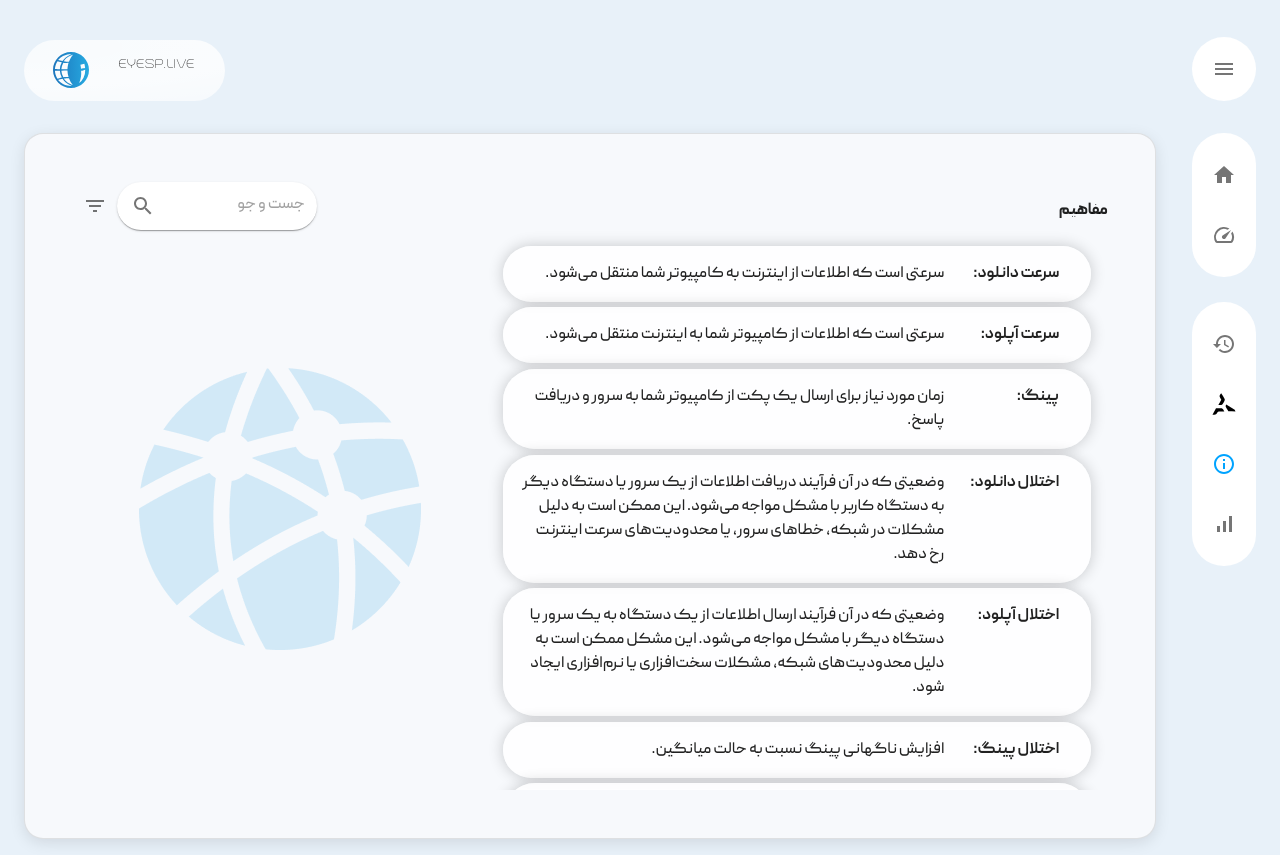
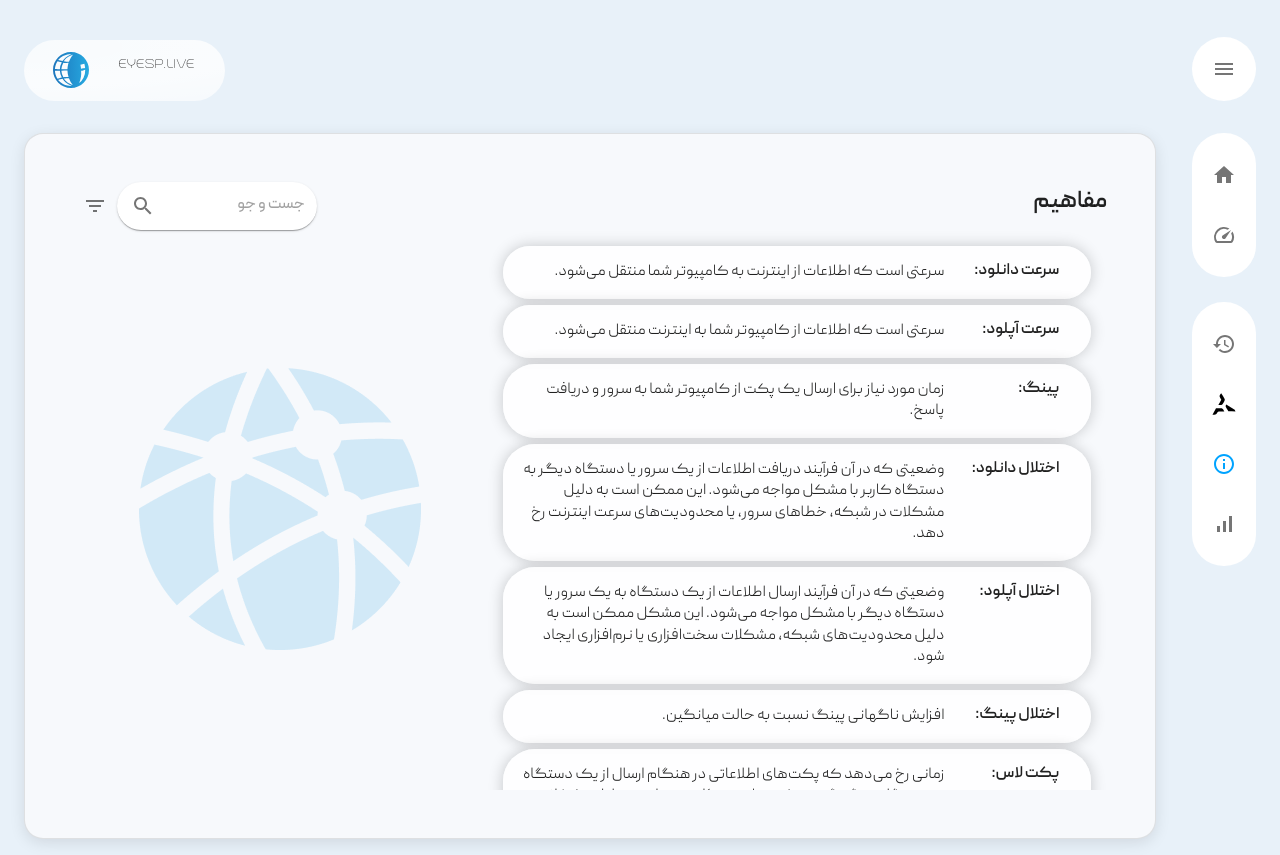
Before and after one commit to Raika-Company/eyesp-v1, a React (Vite) app in the folder client-app/: page /information in a window 1280 px wide. Built offline with nearby package versions, Linux system fonts and the light colour scheme.

Commit message:
style: fix fontsize in information component with palette

```diff
--- a/client-app/src/app/layouts/Palette.js
+++ b/client-app/src/app/layouts/Palette.js
@@ -41,7 +41,7 @@ const baseTheme = createTheme({
     h4: {
       fontSize: '14px',
       [theme.breakpoints.up('md')]: {
-        fontSize: '20px',
+        fontSize: '16px',
       },
       fontFamily: "PeydaSemiBold"
     },
--- a/client-app/src/pages/information/Information.jsx
+++ b/client-app/src/pages/information/Information.jsx
@@ -99,15 +99,7 @@ const Information = () => {
           alignItems: "center",
         }}
       >
-        <Typography
-          component="h2"
-          gutterBottom
-          sx={{
-            fontSize: isSmScreen ? "1.7rem" : "2rem",
-            pt: "1rem",
-            fontWeight: 700,
-          }}
-        >
+        <Typography component="h2" gutterBottom variant="h1">
           مفاهیم
         </Typography>
         <Box
@@ -196,7 +188,6 @@ const DefinitionTerm = ({ title, children }) => {
         borderBottom: isSmScreen ? "1px solid #E2E4E7" : "none",
         display: "flex",
         justifyContent: "space-between",
-        fontSize: "1.1rem",
         backgroundColor: isSmScreen
           ? "transparent"
           : theme.palette.mode === "dark"
@@ -216,16 +207,16 @@ const DefinitionTerm = ({ title, children }) => {
       }}
     >
       <Typography
+        variant="h4"
         sx={{
           width: isSmScreen ? "100px" : "27%",
           mr: isSmScreen ? "0" : "1rem",
         }}
         component="span"
-        fontFamily="PeydaBold"
       >
         {title}
       </Typography>
-      <Typography sx={{ width: isSmScreen ? "207px" : "100%" }}>
+      <Typography variant="h5" sx={{ width: isSmScreen ? "207px" : "100%" }}>
         {children}
       </Typography>
     </Typography>
```
